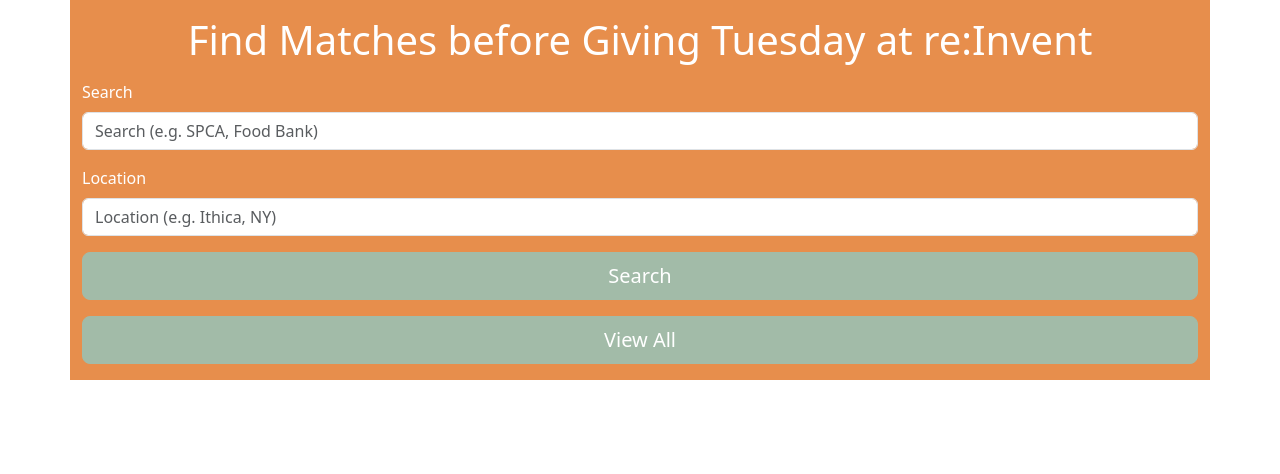
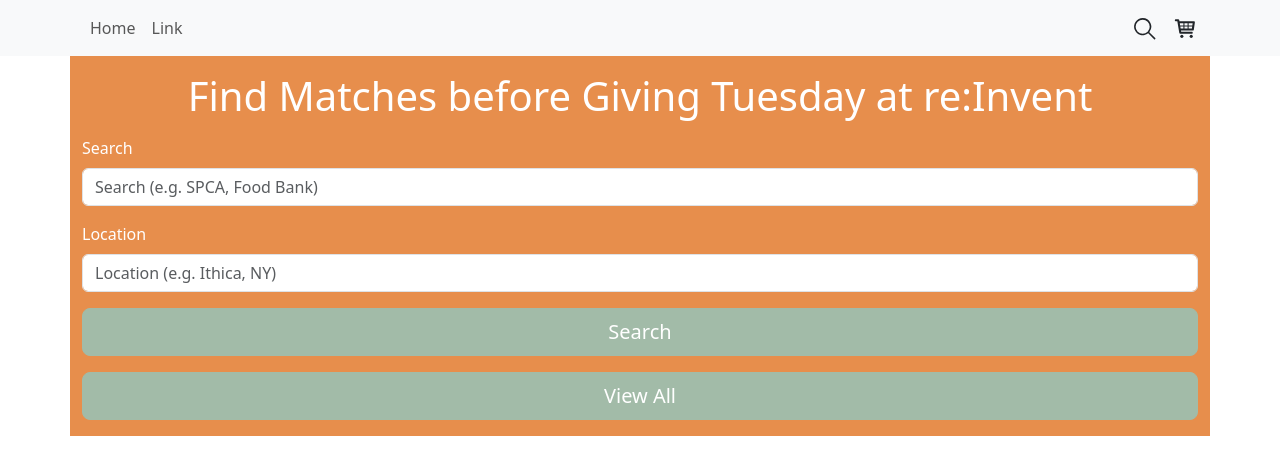
Before and after one commit to ValleA242/GGReinvent, a React (Create React App) app in the folder inkindggapp/: page / in a window 1280 px wide. Shown: the top 474 px of the page. Built offline with nearby package versions, Linux system fonts and the light colour scheme.

Commit message:
created navbar component. Need to add proper links for the icons and change the colors and styling for the navbar to match the wire frame

```diff
--- a/inkindggapp/src/App.js
+++ b/inkindggapp/src/App.js
@@ -2,10 +2,12 @@
 import 'bootstrap/dist/css/bootstrap.min.css'
 import SearchComponent from './components/SearchCard';
 import { Container } from 'react-bootstrap';
+import NavbarComponent from './components/navbar';
 
 function App() {
   return (
     <Container fluid className="p-0 m-0">
+      <NavbarComponent />
       <SearchComponent />
     </Container>
   );
--- a/inkindggapp/src/components/SearchCard.js
+++ b/inkindggapp/src/components/SearchCard.js
@@ -2,7 +2,7 @@
 
 function SearchComponent() {
     return (
-        <Container className='d-grid gap-2 pt-3 text-white' style={{ backgroundColor: "#e78e4c" }}>
+        <Container className='d-grid gap-2 text-white pt-3' style={{ backgroundColor: "#e78e4c" }}>
 
             <h1 align='center' className='text-bold'> Find Matches before Giving Tuesday at re:Invent</h1>
 
--- a/inkindggapp/src/components/navbar.js
+++ b/inkindggapp/src/components/navbar.js
@@ -0,0 +1,31 @@
+import { Container, Navbar, Nav, NavDropdown } from "react-bootstrap";
+import { TiShoppingCart } from "react-icons/ti";
+import { GoSearch } from "react-icons/go";
+
+
+
+function NavbarComponent() {
+    return (
+        <Navbar expand="lg" className="bg-body-tertiary">
+            <Container>
+                <Navbar.Toggle aria-controls="basic-navbar-nav" />
+                <Navbar.Collapse id="basic-navbar-nav">
+                    <Nav className="me-auto">
+                        <Nav.Link href="#home">Home</Nav.Link>
+                        <Nav.Link href="#link">Link</Nav.Link>
+                    </Nav>
+                </Navbar.Collapse>
+                <div className="d-flex align-items-center">
+                    <Nav.Link href="https://www.google.com" className="me-3">
+                        <GoSearch size={25} />
+                    </Nav.Link>
+                    <Nav.Link href="https://www.amazon.com">
+                        <TiShoppingCart size={25} />
+                    </Nav.Link>
+                </div>
+            </Container>
+        </Navbar>
+    );
+}
+
+export default NavbarComponent;
--- /dev/null
+++ b/package.json
@@ -0,0 +1,5 @@
+{
+  "dependencies": {
+    "react-icons": "^5.5.0"
+  }
+}
```
Also changed, not shown: 1 other file (tests, documents, lock files or other folders).
